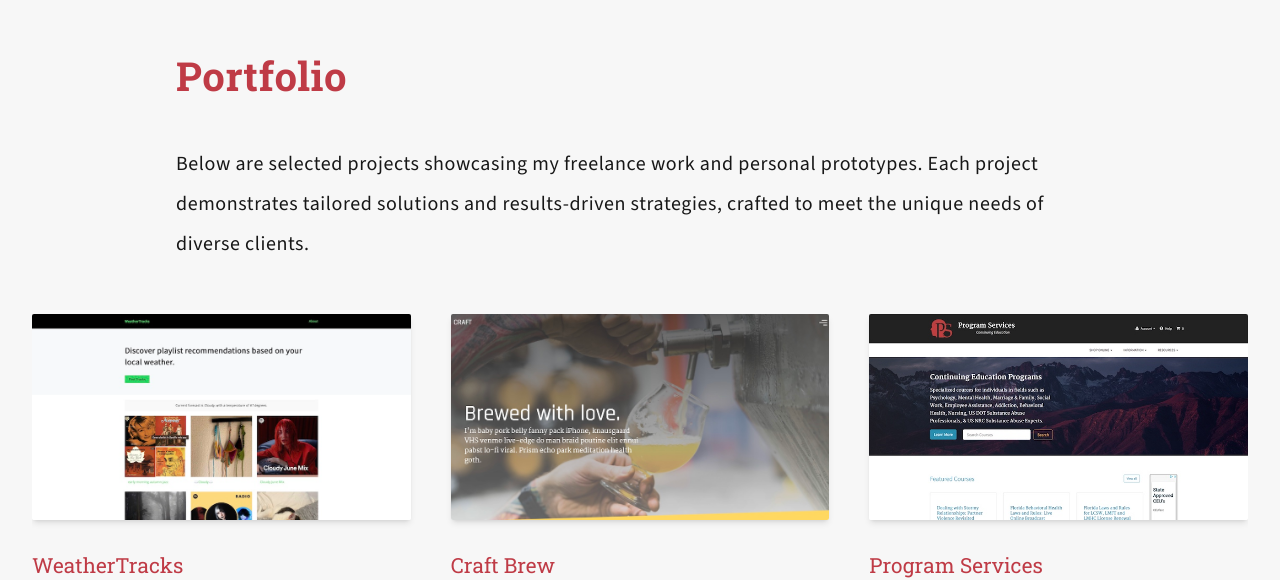
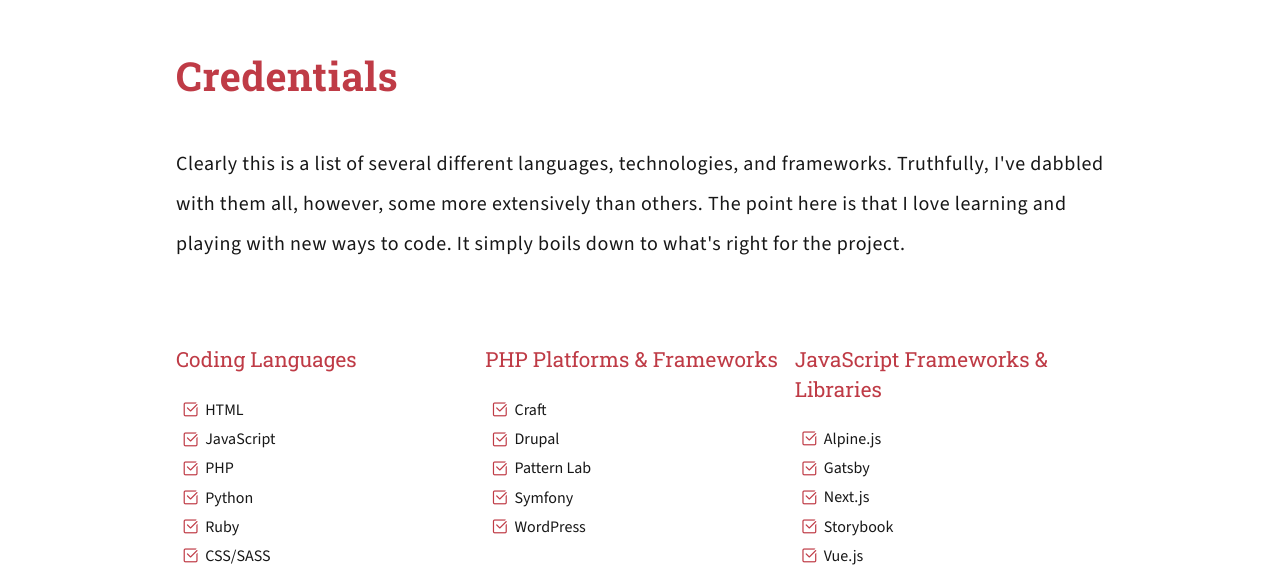
Before and after one commit to kalevitan/kylelevitan, a Next.js app: page / in a window 1280 px wide. Shown: the part 956-1536 px from the top of the page. Built offline with nearby package versions, Linux system fonts and the light colour scheme.

Commit message:
Remove portfolio for build testing

```diff
--- a/app/page.tsx
+++ b/app/page.tsx
@@ -27,9 +27,9 @@
           <Header/>
         </Section>
 
-        <Section title="portfolio">
+        {/* <Section title="portfolio">
           <Portfolio/>
-        </Section>
+        </Section> */}
 
         <Section title="credentials">
           <Credentials/>
```
